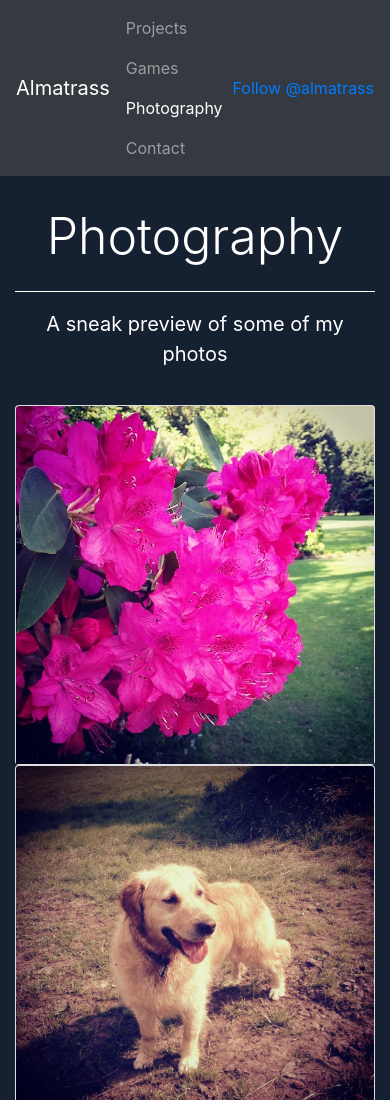
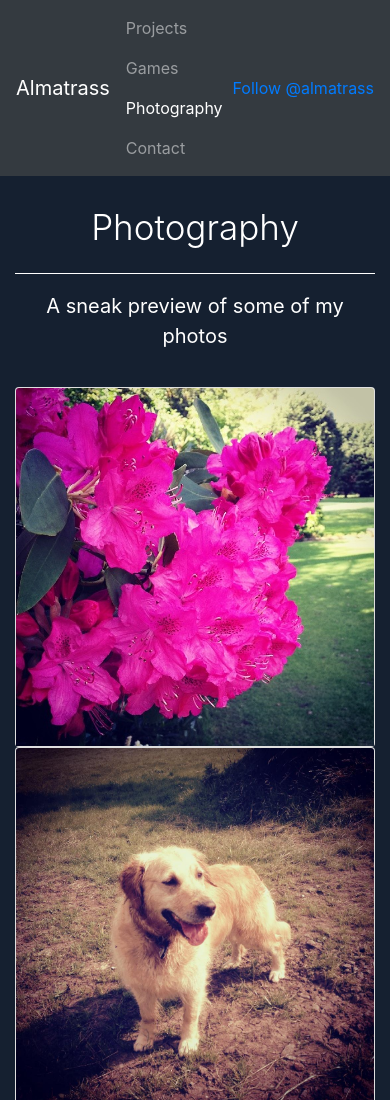
Before and after one commit to almatrass/almatrass, a plain HTML site: page Photos.html in a window 390 px wide. Shown: the top 1100 px of the page. Drawn offline with nearby package versions, Linux system fonts and the light colour scheme.

Commit message:
change fonts

```diff
--- a/Photos.html
+++ b/Photos.html
@@ -39,7 +39,7 @@
 		<div class="container pageContainer">
 			<div class="row">
 				<div class="col-sm-12">
-				<h1 class="display-2 text-center srPhoto pageTitle">Photography</h1>
+				<h1 class="display-2 text-center srPhoto photoTitle">Photography</h1>
 				</div>
 			</div>
 			<div class="row">
--- a/style/style.css
+++ b/style/style.css
@@ -19,3 +19,8 @@ body {
 		font-size: 50px;
 	}
 }
+@media only screen and (max-width: 400px) {
+	.photoTitle {
+		font-size: 35px;
+	}
+}
```
